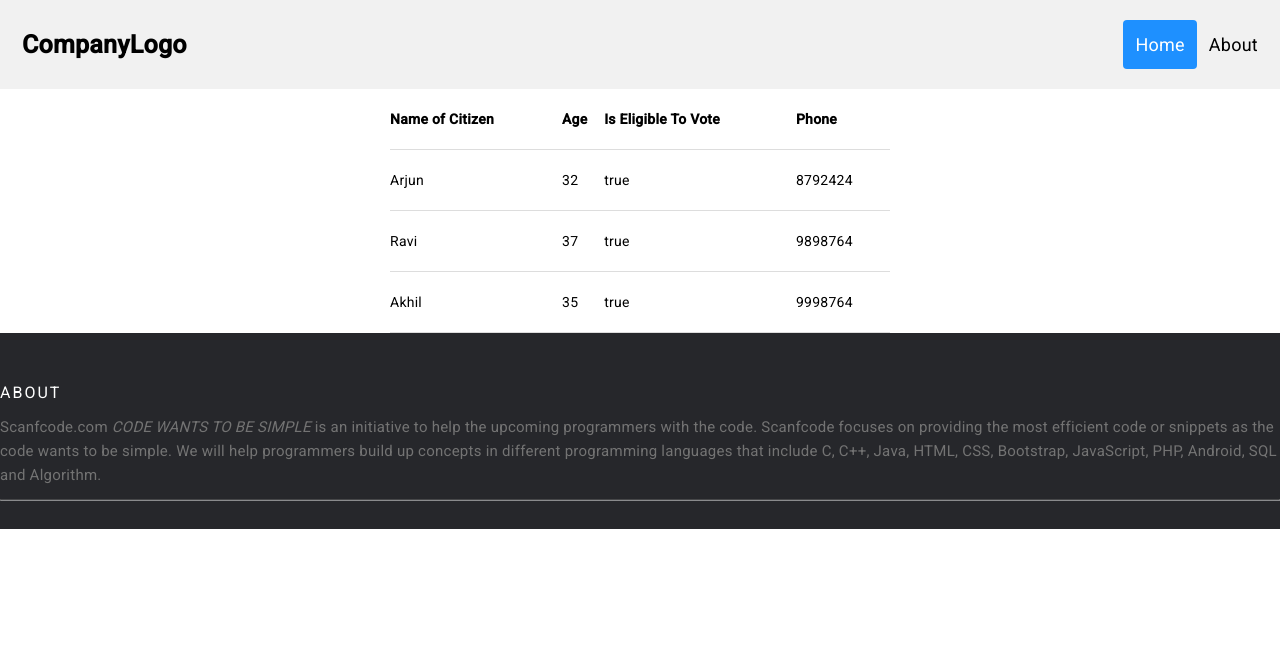
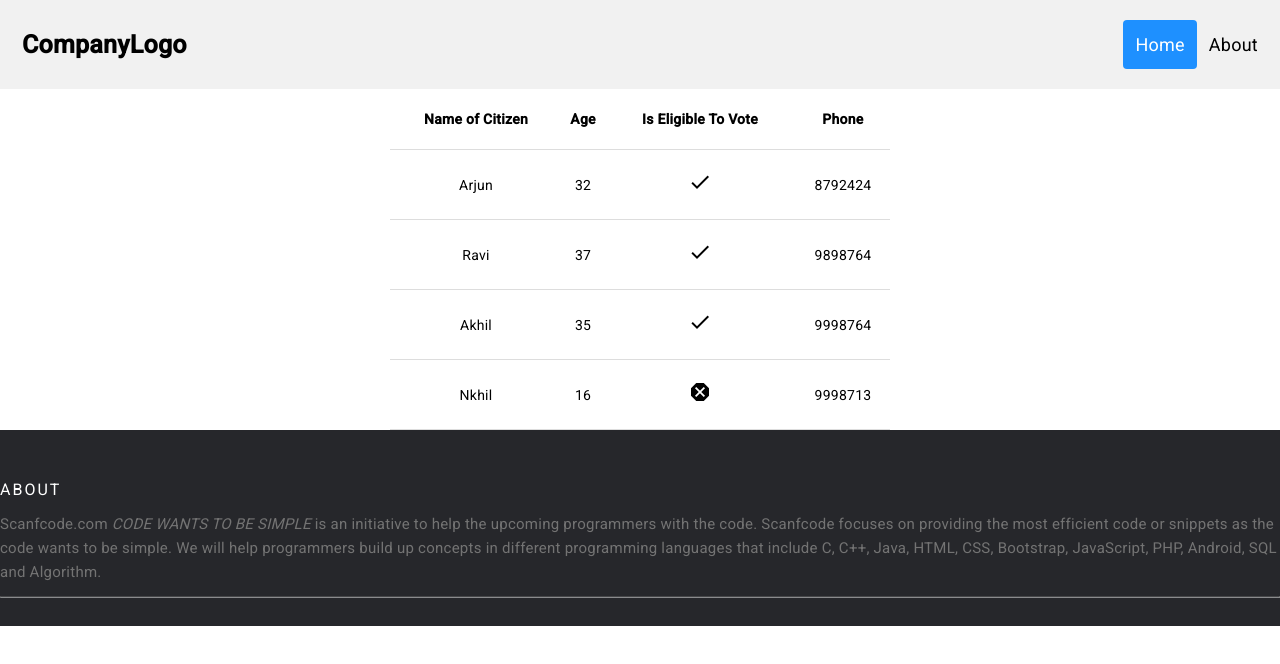
Before and after one commit to shabasy002/Table-Live, an Angular app: page /about in a window 1280 px wide. Shown: the top 664 px of the page. Built offline with nearby package versions, Linux system fonts and the light colour scheme.

Commit message:
added-mat-icon-for-eligible-to-vote

```diff
--- a/src/app/components/election-table/election-table.component.html
+++ b/src/app/components/election-table/election-table.component.html
@@ -10,7 +10,15 @@
       </ng-container>
      <tr  *ngFor="let i of ELEMENT_DATA;let x= index;">
       <ng-container *ngFor="let k of columnConfigurations ">
-        <td >{{k.cell[x]}}</td>
+        <td >
+          <div *ngIf ="k.displayStyle!='boolean' && k.displayStyle!='booleanIcon'">
+            {{k.cell[x]}}
+          </div>
+          <mat-icon *ngIf ="k.displayStyle=='boolean'">{{k.cell[x]? "done" : "dangerous_black"}}</mat-icon>
+
+          <!-- <mat-checkbox *ngIf ="k.displayStyle=='boolean' && k.cell[x]===true" [(ngModel)]="k.displayStyle" disabled class="example-margin"  [checked]="true"   >{{k.cell[x]? "Yes" : "No"}}</mat-checkbox> -->
+
+        </td>
 
 
       </ng-container>
--- a/src/app/components/election-table/election-table.component.scss
+++ b/src/app/components/election-table/election-table.component.scss
@@ -6,7 +6,7 @@ table {
         border-bottom: 1px solid #ddd;
         padding: 20px;
         th, td{
-            text-align: left;
+            text-align: center;
             padding: 20px 0;
         }
       }
--- a/src/app/model/column-configutation.ts
+++ b/src/app/model/column-configutation.ts
@@ -1,6 +1,14 @@
 export interface ColumnConfiguration {
 	columnDef: string;
 	title: string;
-  cell:any;
-	//displayStyle: DisplayStyle
+    cell:any;
+	displayStyle: DisplayStyle
 }
+
+export enum DisplayStyle {
+	string = 'string',
+	number = 'number',
+	boolean = 'boolean',
+	booleanIcon = 'booleanIcon',
+	rationCardType = 'rationCardType'
+}
--- a/src/app/pages/about-us/about-us.component.ts
+++ b/src/app/pages/about-us/about-us.component.ts
@@ -3,7 +3,7 @@ import { TableComponent } from '../../components/table/table.component';
 import { ElectionTableComponent } from '../../components/election-table/election-table.component';
 import { ColumnConfiguration } from '../../model/column-configutation';
 import { VotersList } from '../../model/voters-list';
-
+import { DisplayStyle } from '../../model/column-configutation';
 @Component({
   selector: 'app-about-us',
   standalone: true,
@@ -11,24 +11,27 @@ import { VotersList } from '../../model/voters-list';
   templateUrl: './about-us.component.html',
   styleUrl: './about-us.component.scss'
 })
+
 export class AboutUsComponent {
+
    ELEMENT_DATA: VotersList[] = [
     { name: 'Arjun', age: 32, phone: 8792424, isWhatsappUser: true, constituency: 'Thiruvanthapuram', isEligibleToVote: true},
     { name: 'Ravi', age: 37, phone: 9898764, isWhatsappUser: false, constituency: 'Kollam', isEligibleToVote: true},
-    { name: 'Akhil', age: 35, phone: 9998764, isWhatsappUser: true, constituency: 'Kocchi', isEligibleToVote: true}
+    { name: 'Akhil', age: 35, phone: 9998764, isWhatsappUser: true, constituency: 'Kocchi', isEligibleToVote: true},
+    { name: 'Nkhil', age: 16, phone: 9998713, isWhatsappUser: false, constituency: 'Kottayam', isEligibleToVote: false}
   ];
   columnConfigurations: Array<ColumnConfiguration> = [
-    { columnDef: 'name', title: 'Name of Citizen', cell:this.ELEMENT_DATA.map(function (user) {
+    { columnDef: 'name', title: 'Name of Citizen', displayStyle: DisplayStyle.string, cell:this.ELEMENT_DATA.map(function (user) {
       return user.name;
   })},
 
-     { columnDef: 'age', title: 'Age', cell:this.ELEMENT_DATA.map(function (user) {
+     { columnDef: 'age', title: 'Age', displayStyle: DisplayStyle.number, cell:this.ELEMENT_DATA.map(function (user) {
       return user.age;
   })},
-  { columnDef: 'isEligibleToVote', title: 'Is Eligible To Vote', cell:this.ELEMENT_DATA.map(function (user) {
+  { columnDef: 'isEligibleToVote', displayStyle: DisplayStyle.boolean,  title: 'Is Eligible To Vote', cell:this.ELEMENT_DATA.map(function (user) {
     return user.isEligibleToVote;
 })},
-     { columnDef: 'phone', title: 'Phone', cell:this.ELEMENT_DATA.map(function (user) {
+     { columnDef: 'phone', title: 'Phone', displayStyle: DisplayStyle.number,  cell:this.ELEMENT_DATA.map(function (user) {
       return user.phone;
   })}
   ];
```
Also changed, not shown: src/app/components/election-table/election-table.component.ts (+5 -3 lines).
